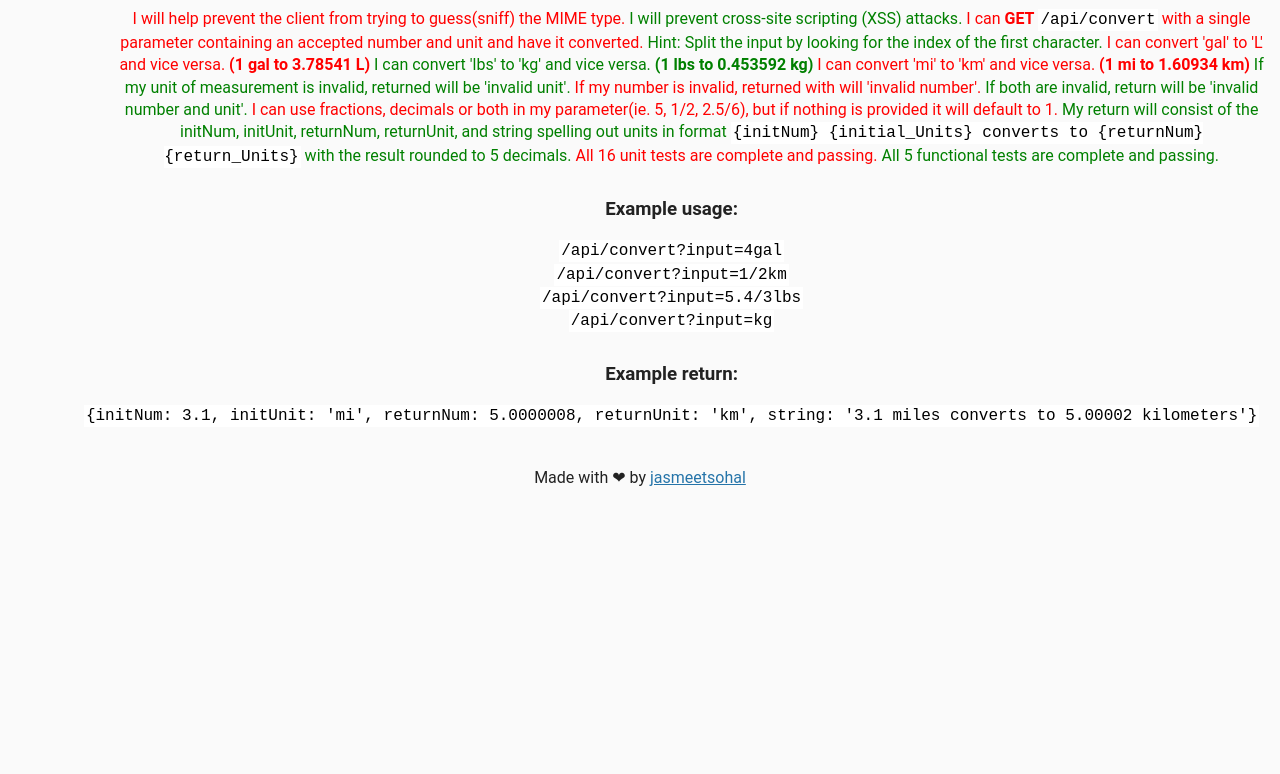
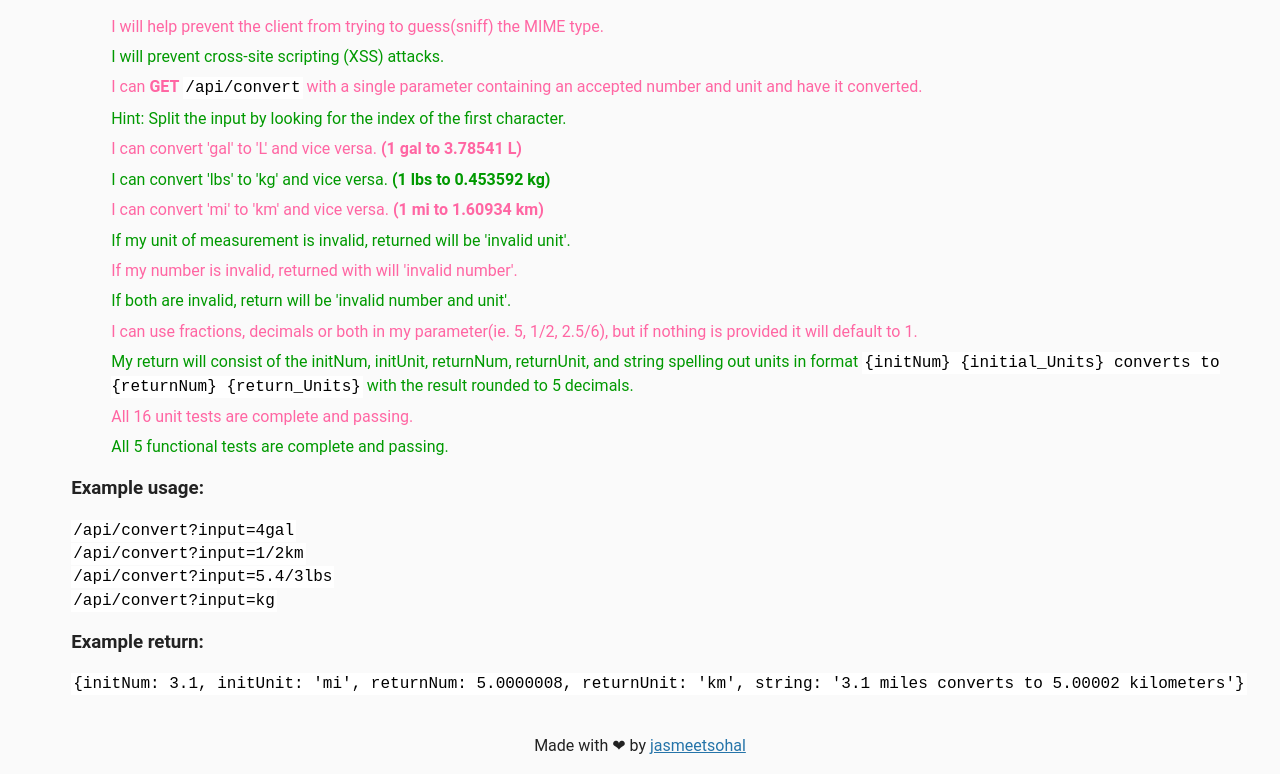
Before and after one commit to jasmeetsohal/fcc-metric-imperial-converter, a website: page views/index.html in a window 1280 px wide. Shown: the part 548-1322 px from the top of the page. Before the commit the page ends 1054 px from the top, so only its background shows below. Drawn offline with nearby package versions, Linux system fonts and the light colour scheme; files that its build step writes are made by us from their sources.

Commit message:
some UI design

```diff
--- a/public/style.css
+++ b/public/style.css
@@ -5,7 +5,6 @@ body {
 	font-size: 16px;
 	color: #222;
 	background-color: #FaFaFa;
-	text-align: center;
 	line-height: 1.4em;
 }
 
@@ -14,12 +13,14 @@ body {
 	margin-top: 40px;
 }
 
-h3 {
+h1 {
   margin-top: 30px;
+  text-align: center;
 }
 
 .footer {
 	margin-top: 40px;
+  text-align: center;
 }
 
 .user-stories {
@@ -34,9 +35,7 @@ code {
   color: black;
   background-color: #fff;
 }
-ol {
-	list-style-position: outside;
-}
+
 ul {
 	list-style-type: none;
 }
@@ -53,8 +52,8 @@ a {
 }
 
 .odd{
-   color:red;
+   color:#ff66a3;
 }
 .even{
-  color:green;
+  color:#009900;
 }
--- a/views/index.html
+++ b/views/index.html
@@ -15,11 +15,9 @@
          FCC Metric/Imp Converter
       </h1>
     </header>
-
-
       <hr style='margin: 50px'>
     <div id='testui' style='margin-left: 5%'>
-      <h2 style="text-align: left">Front-End:</h2>
+      <h3 style="text-align: left">Enter input</h3>
       <form id="convertForm" class="border">
         <input type="text" id="convertField" name="input" placeholder="3.1mi" style="width: 200px">
         <input id="convert" type="submit" value='Convert!'>
@@ -51,22 +49,22 @@
 
     <div id='userstories' style='margin-left: 5%; margin-top: 5%'>
       <h3>User Stories</h3>
-      <ol>
-        <span class="odd">I will help prevent the client from trying to guess(sniff) the MIME type.</span>
-        <span class="even">I will prevent cross-site scripting (XSS) attacks.</span>
-        <span class="odd">I can <b>GET</b> <code>/api/convert</code> with a single parameter containing an accepted number and unit and have it converted.</span>
-        <span class="even">Hint: Split the input by looking for the index of the first character.</span>
-        <span class="odd">I can convert 'gal' to 'L' and vice versa. <b>(1 gal to 3.78541 L)</b></span>
-        <span class="even">I can convert 'lbs' to 'kg' and vice versa. <b>(1 lbs to 0.453592 kg)</b></span>
-        <span class="odd">I can convert 'mi' to 'km' and vice versa. <b>(1 mi to 1.60934 km)</b></span>
-        <span class="even">If my unit of measurement is invalid, returned will be 'invalid unit'.</span>
-        <span class="odd">If my number is invalid, returned with will 'invalid number'.</span>
-        <span class="even">If both are invalid, return will be 'invalid number and unit'.</span>
-        <span class="odd">I can use fractions, decimals or both in my parameter(ie. 5, 1/2, 2.5/6), but if nothing is provided it will default to 1.</span>
-        <span class="even">My return will consist of the initNum, initUnit, returnNum, returnUnit, and string spelling out units in format <code>{initNum} {initial_Units} converts to {returnNum} {return_Units}</code> with the result rounded to 5 decimals.</span>
-        <span class="odd">All 16 unit tests are complete and passing.</span>
-        <span class="even">All 5 functional tests are complete and passing.</span>
-      </ol>
+      <ul>
+        <li class="odd">I will help prevent the client from trying to guess(sniff) the MIME type.</li>
+        <li class="even">I will prevent cross-site scripting (XSS) attacks.</li>
+        <li class="odd">I can <b>GET</b> <code>/api/convert</code> with a single parameter containing an accepted number and unit and have it converted.</li>
+        <li class="even">Hint: Split the input by looking for the index of the first character.</li>
+        <li class="odd">I can convert 'gal' to 'L' and vice versa. <b>(1 gal to 3.78541 L)</b></li>
+        <li class="even">I can convert 'lbs' to 'kg' and vice versa. <b>(1 lbs to 0.453592 kg)</b></li>
+        <li class="odd">I can convert 'mi' to 'km' and vice versa. <b>(1 mi to 1.60934 km)</b></li>
+        <li class="even">If my unit of measurement is invalid, returned will be 'invalid unit'.</li>
+        <li class="odd">If my number is invalid, returned with will 'invalid number'.</li>
+        <li class="even">If both are invalid, return will be 'invalid number and unit'.</li>
+        <li class="odd">I can use fractions, decimals or both in my parameter(ie. 5, 1/2, 2.5/6), but if nothing is provided it will default to 1.</li>
+        <li class="even">My return will consist of the initNum, initUnit, returnNum, returnUnit, and string spelling out units in format <code>{initNum} {initial_Units} converts to {returnNum} {return_Units}</code> with the result rounded to 5 decimals.</li>
+        <li class="odd">All 16 unit tests are complete and passing.</li>
+        <li class="even">All 5 functional tests are complete and passing.</li>
+      </ul>
       <h3>Example usage:</h3>
       <code>/api/convert?input=4gal</code><br>
       <code>/api/convert?input=1/2km</code><br>
```
